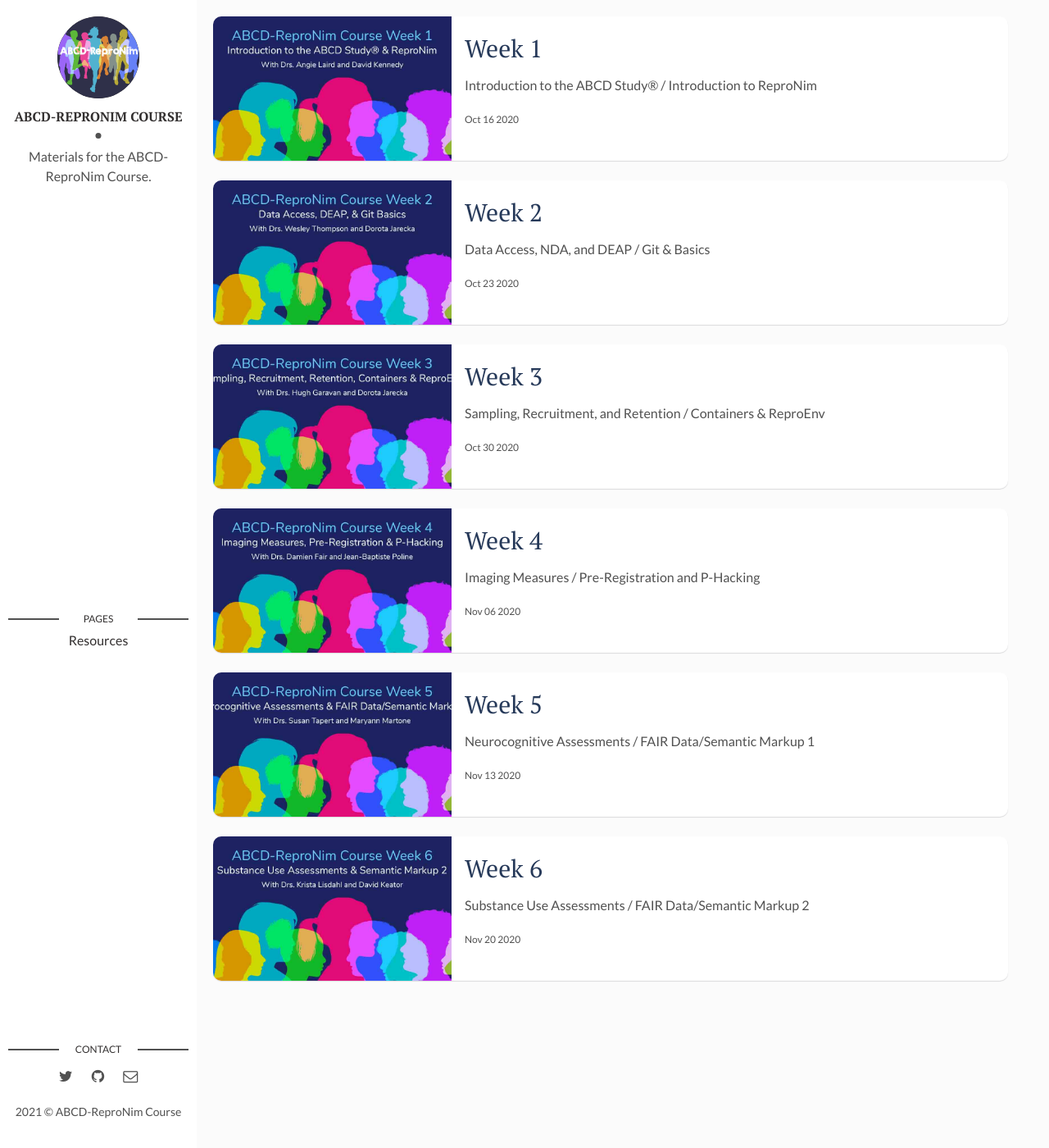
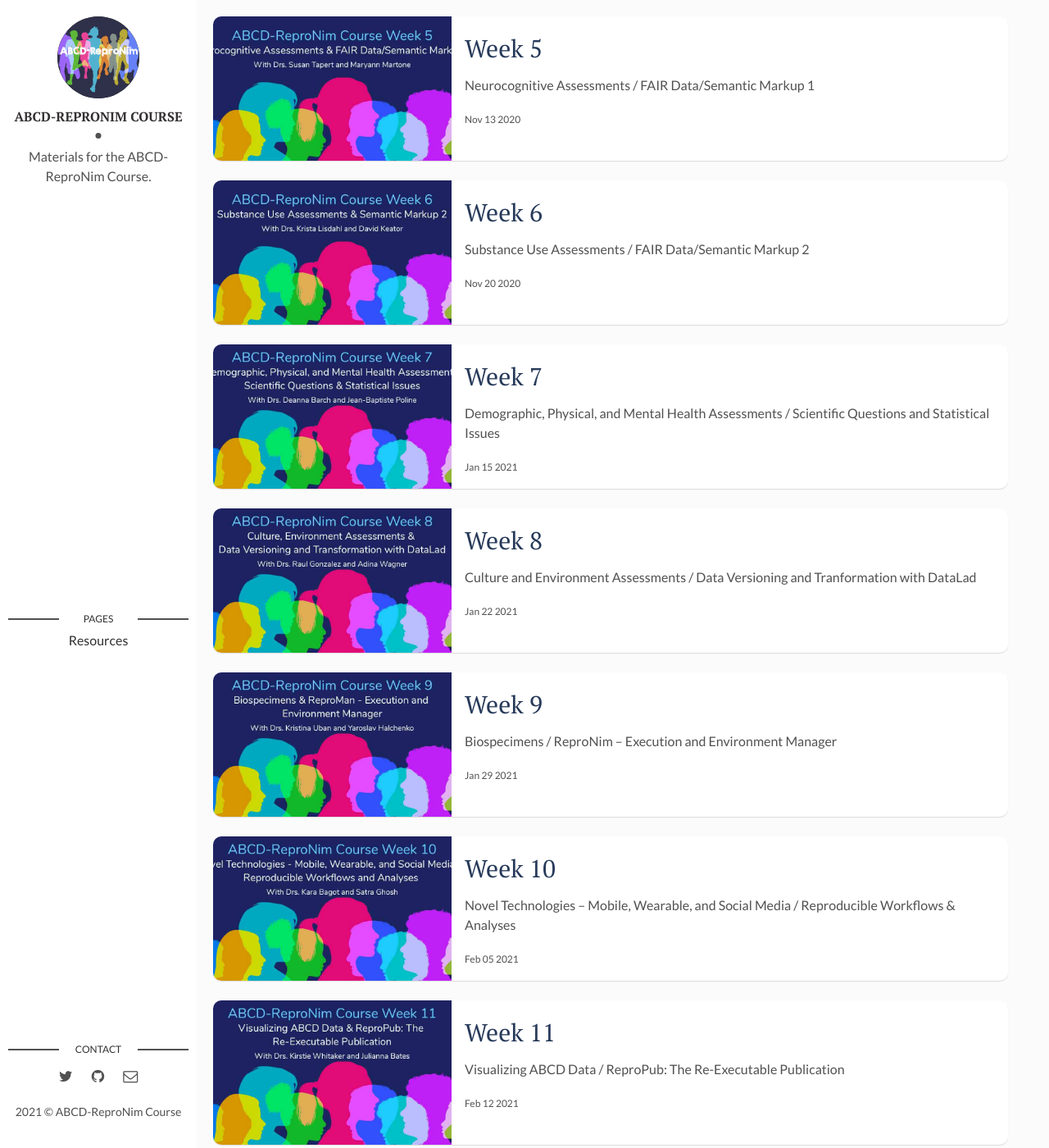
Before and after one commit to ABCD-ReproNim/materials, a Jekyll site: the page built from index.html, in a window 1280 px wide and 1400 px high. Shown: the whole window at 82% size. Built offline with Jekyll 4.4.1, drawn with Linux system fonts in a browser that asks for light colours; the list of posts is cut into pages by our own code; some of the changed text lies outside the part shown.

Commit message:
Add materials for weeks 07-12.

```diff
--- /dev/null
+++ b/_posts/2021-01-15-week-7.md
@@ -0,0 +1,23 @@
+---
+layout: post
+title: Week 7
+date: 2021-01-15 12:00:00
+description: Week 7 course materials # Add post description (optional)
+img: week07.jpg # Add image post (optional)
+
+abcd_title: Demographic, Physical, and Mental Health Assessments
+abcd_video: https://www.youtube.com/embed/VxwWQRvE7QY
+abcd_slides:
+abcd_reading_links:
+abcd_reading_names:
+
+repronim_title: Scientific Questions and Statistical Issues
+repronim_video:
+repronim_slides:
+repronim_reading_links:
+repronim_reading_names:
+
+qa_doc: https://docs.google.com/document/d/1I4_bFKG4OJTR9sPm7F6mGR9ENrx-C5YbAG5GsnBEH5o/edit?usp=sharing
+exercises:
+qa_video:
+---
--- /dev/null
+++ b/_posts/2021-01-22-week-8.md
@@ -0,0 +1,23 @@
+---
+layout: post
+title: Week 8
+date: 2021-01-22 12:00:00
+description: Week 8 course materials # Add post description (optional)
+img: week08.jpg # Add image post (optional)
+
+abcd_title: Culture and Environment Assessments
+abcd_video:
+abcd_slides:
+abcd_reading_links:
+abcd_reading_names:
+
+repronim_title: Data Versioning and Tranformation with DataLad
+repronim_video:
+repronim_slides: https://drive.google.com/file/d/1l-DNffjYm7I3YnwuC9Ia0mcoYMShCDLj/view?usp=sharing
+repronim_reading_links:
+repronim_reading_names:
+
+qa_doc: https://docs.google.com/document/d/17TKLPPND3gOVXmMS67RjA-mQUVziWEncfc4ms2A7Ovs/edit?usp=sharing
+exercises:
+qa_video:
+---
--- /dev/null
+++ b/_posts/2021-01-29-week-9.md
@@ -0,0 +1,23 @@
+---
+layout: post
+title: Week 9
+date: 2021-01-29 12:00:00
+description: Week 9 course materials # Add post description (optional)
+img: week09.jpg # Add image post (optional)
+
+abcd_title: Biospecimens
+abcd_video:
+abcd_slides:
+abcd_reading_links:
+abcd_reading_names:
+
+repronim_title: ReproNim – Execution and Environment Manager
+repronim_video:
+repronim_slides:
+repronim_reading_links:
+repronim_reading_names:
+
+qa_doc: https://docs.google.com/document/d/11DvcQLF1Qv8l8olqVd5LvJdCaSAQzntCU5a4RCIpvXw/edit?usp=sharing
+exercises:
+qa_video:
+---
--- /dev/null
+++ b/_posts/2021-02-05-week-10.md
@@ -0,0 +1,23 @@
+---
+layout: post
+title: Week 10
+date: 2021-02-05 12:00:00
+description: Week 10 course materials # Add post description (optional)
+img: week10.jpg # Add image post (optional)
+
+abcd_title: Novel Technologies – Mobile, Wearable, and Social Media
+abcd_video:
+abcd_slides:
+abcd_reading_links:
+abcd_reading_names:
+
+repronim_title: Reproducible Workflows & Analyses
+repronim_video: https://www.youtube.com/embed/OQ5e0xoSoyY
+repronim_slides:
+repronim_reading_links:
+repronim_reading_names:
+
+qa_doc: https://docs.google.com/document/d/1GYoQM7O4UA59MiK1EMlMyFA1qlEf0uzlpguPPHmwNgQ/edit?usp=sharing
+exercises:
+qa_video:
+---
--- /dev/null
+++ b/_posts/2021-02-12-week-11.md
@@ -0,0 +1,23 @@
+---
+layout: post
+title: Week 11
+date: 2021-02-12 12:00:00
+description: Week 11 course materials # Add post description (optional)
+img: week11.jpg # Add image post (optional)
+
+abcd_title: Visualizing ABCD Data
+abcd_video:
+abcd_slides:
+abcd_reading_links:
+abcd_reading_names:
+
+repronim_title: "ReproPub: The Re-Executable Publication"
+repronim_video:
+repronim_slides:
+repronim_reading_links:
+repronim_reading_names:
+
+qa_doc: https://docs.google.com/document/d/1j75s_fcFSfkdjMatbQu8KHjaQ2AFxJ2AOI3qEf9JNUA/edit?usp=sharing
+exercises:
+qa_video:
+---
```
Also changed, not shown: _posts/2021-02-19-week-12.md (added, +23 -0 lines), _posts/template.md (+4 -7 lines).
